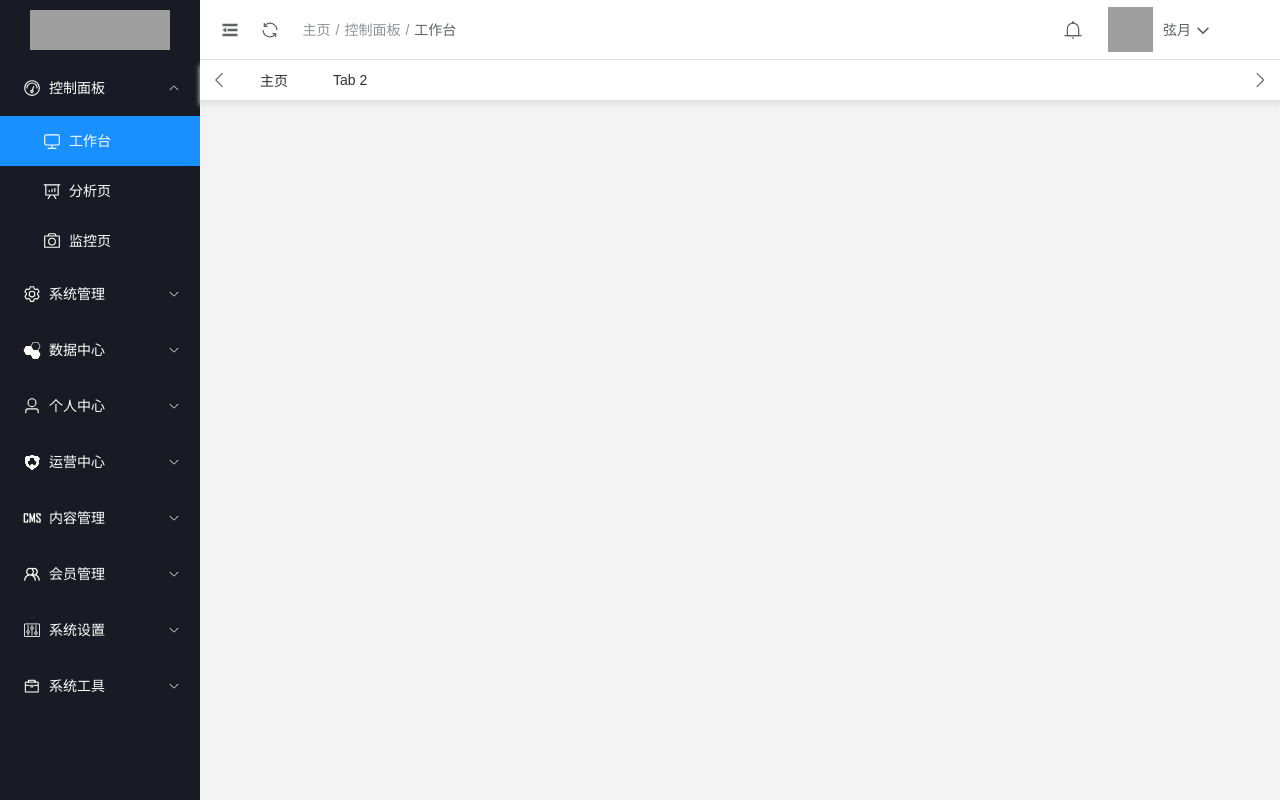
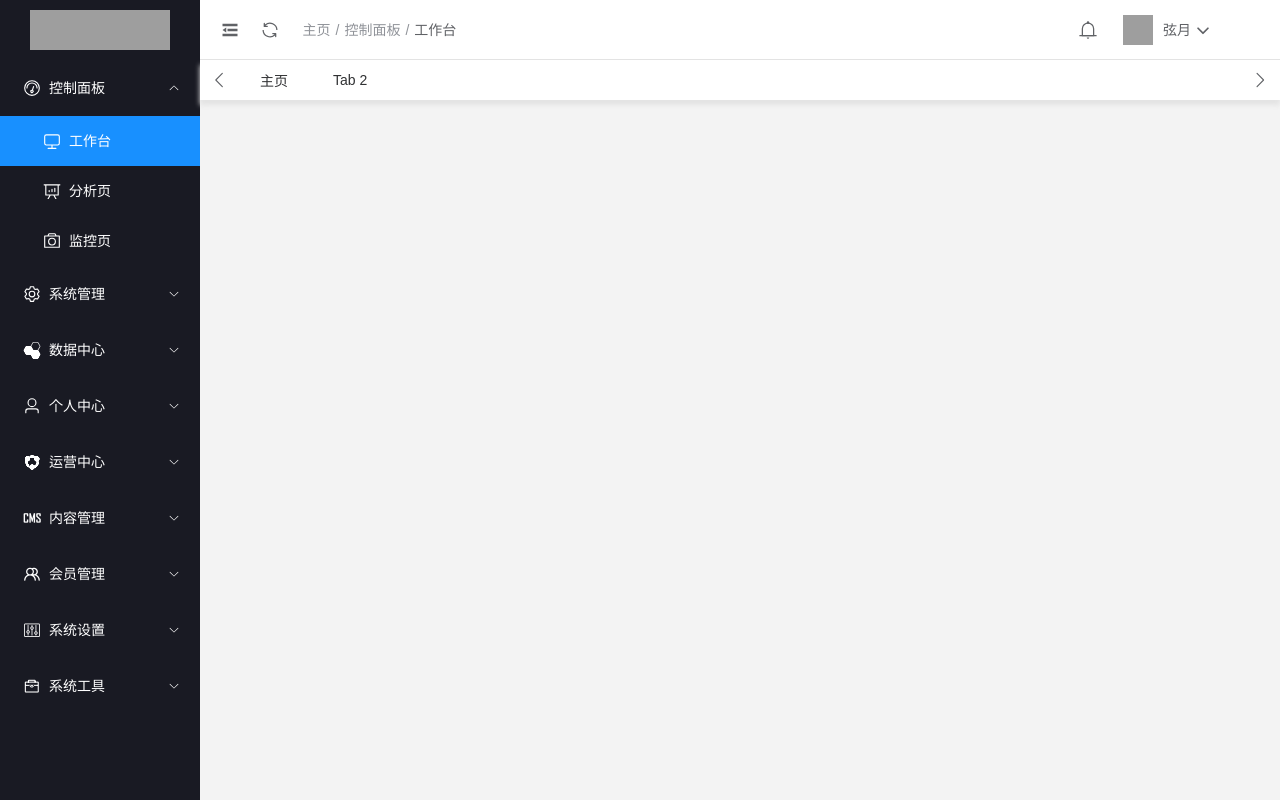
Before and after one commit to xiaomo112801/bearlen-admin, a Vue app: page / in a window 1280 px wide. Built offline with nearby package versions, Linux system fonts and the light colour scheme; grey boxes are pictures that could not be loaded.

Commit message:
navTabs导航添加

```diff
--- a/src/components/bHeader.vue
+++ b/src/components/bHeader.vue
@@ -140,8 +140,8 @@ export default {
     }
 
     .head-img {
-      height: 45px;
-      width: 45px;
+      height: 30px;
+      width: 30px;
       overflow: hidden;
       display: flex;
       align-items: center;
```
